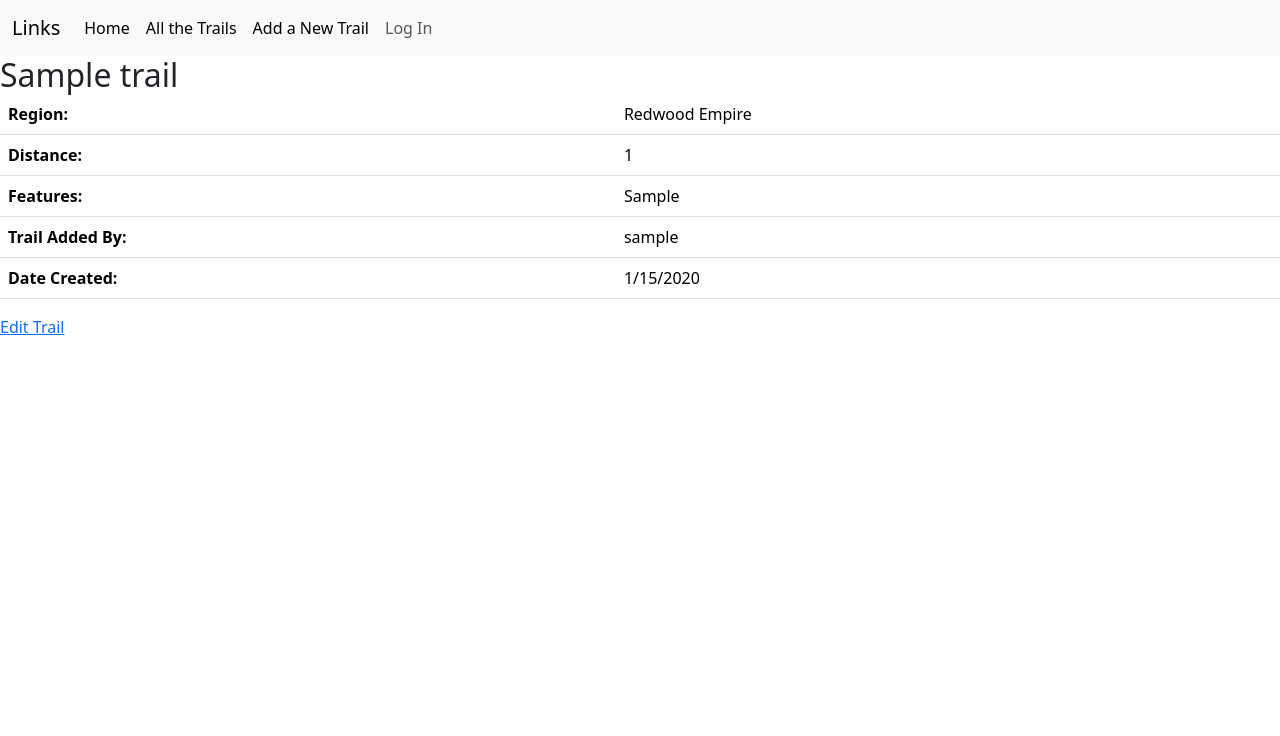
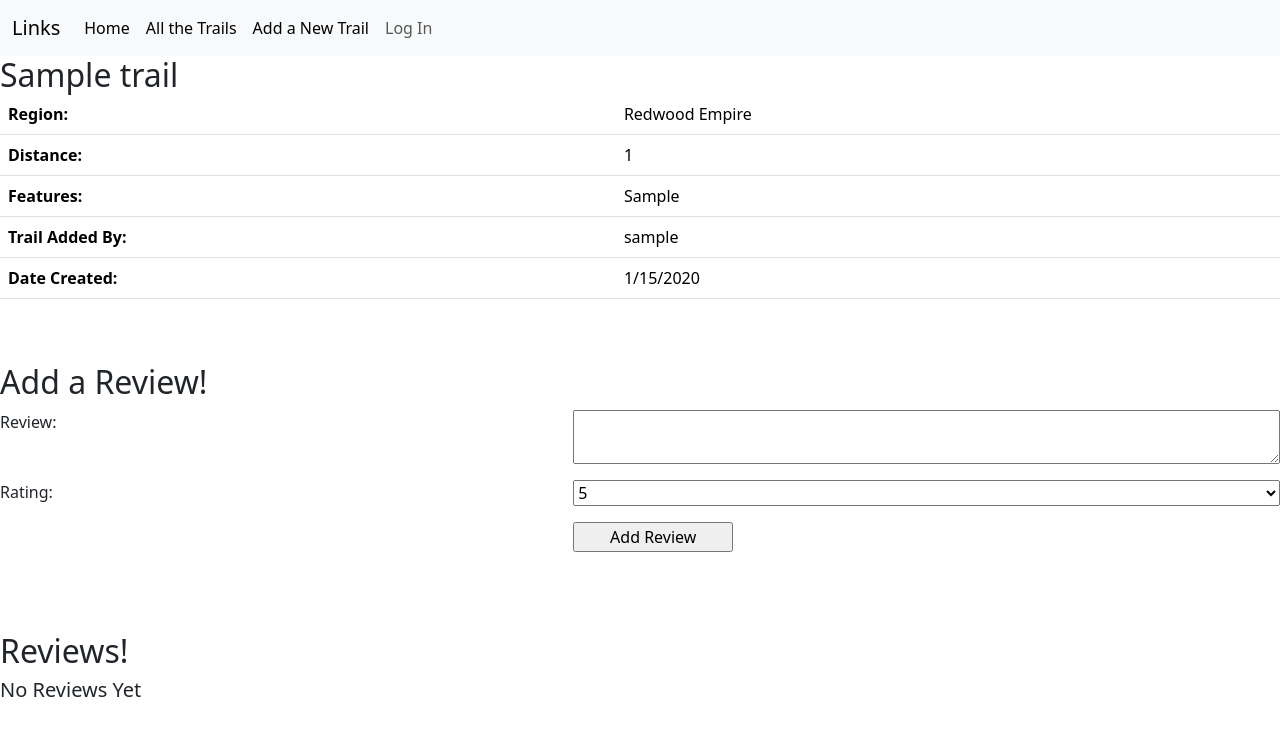
Before and after one commit to rothmana123/Project2-Senderos-Serpenteantes, a Node server app: page /trails/600000000000000000000001 in a window 1280 px wide. Shown: the top 736 px of the page. Run offline with Node 20, Linux system fonts and the light colour scheme; tables that the repository leaves empty hold one stand-in row (values such as "Sample post"); some libraries are stand-ins or nearby versions.

Commit message:
commit before hacking at at user profile

```diff
--- a/public/stylesheets/style.css
+++ b/public/stylesheets/style.css
@@ -0,0 +1,22 @@
+#add-review-form {
+  display: grid;
+  grid-template-columns: auto auto;
+  grid-gap: 1rem;
+  margin-bottom: 2rem;
+}
+
+#add-review-form input[type="submit"]  {
+  width: 10rem;
+  grid-column: 2 / 3;
+}
+
+.review-user {
+    display: flex;
+    justify-content: center;
+    align-items: center;
+  }
+
+  .review-user img {
+    border-radius: 50%;
+    height: 40px;
+  }
--- a/server.js
+++ b/server.js
@@ -10,6 +10,7 @@ const methodOverride = require('method-override')
 
 const indexRouter = require('./routes/index')
 const trailsRouter = require('./routes/trails')
+const reviewsRouter = require('./routes/reviews')
 
 const app = express()
 
@@ -46,6 +47,7 @@ app.use(express.static(path.join(__dirname, 'public')))
 
 app.use('/', indexRouter)
 app.use('/trails', trailsRouter)
+app.use('/reviews', reviewsRouter)
 
 app.use(function (req, res, next) {
 	next(createError(404))
--- a/views/trails/edit.ejs
+++ b/views/trails/edit.ejs
@@ -54,7 +54,11 @@
         <input type="hidden" name="features" value="">
       </div>
     <button type="submit">Save Trail</button>
+    <form action="/trails" method="GET">
+        <button type="submit">Back</button>
+      </form>
   </form>
 
 
+
 <%- include('../partials/footer') %>
--- a/views/trails/show.ejs
+++ b/views/trails/show.ejs
@@ -26,6 +26,72 @@
       </tr>
     </tbody>
   </table>
-    <a href='/trails/<%= trail._id %>/edit'>Edit Trail</a>
+  <% if (user && user._id.equals(trail.user)) { %>
+    <form action="/trails/<%= trail._id %>/edit" method="GET">
+        <button type="submit">Edit Trail</button>
+      </form>
+  <% } %>
+
+  <% if (user && user._id.equals(trail.user)) { %>
+    <form action="/trails/<%= trail._id %>?_method=DELETE" method="POST">
+      <button type="submit">Delete Trail</button>
+    </form>
+  <% } %>
+
+  <br><br><h2>Add a Review!</h2>
+<form id="add-review-form" action="/reviews/<%= trail._id %>/reviews" method="POST">
+
+  <label>Review:</label>
+  <textarea name="content"></textarea>
+  <label>Rating:</label>
+  <select name="rating">
+    <option value="1">1</option>
+    <option value="2">2</option>
+    <option value="3">3</option>
+    <option value="4">4</option>
+    <option value="5" selected>5</option>
+  </select>
+  <input type="submit" value="Add Review">
+</form>
+
+<br><br><h2>Reviews!</h2>
+<% if (trail.reviews.length) { %>
+    <table>
+      <thead>
+        <tr>
+          <th>User</th>
+          <th>Date</th>
+          <th>Review</th>
+          <th>Rating</th>
+          <th></th>
+        </tr>
+      </thead>
+      <tbody>
+        <% let total = 0 %>
+        <% trail.reviews.forEach(function(r) { %>
+          <% total += r.rating %>
+          <tr>
+            <td class="review-user"><img alt="avatar" src="<%= r.userAvatar %>" referrerpolicy="no-referrer" ><%= r.userName %></td>
+            <td><%= r.createdAt.toLocaleDateString() %></td>
+            <td><%= r.content %></td>
+            <td><%= r.rating %></td>
+            <td>
+              <% if (user?._id.equals(r.user)) { %>
+                <form action="/reviews/<%= r._id %>?_method=DELETE" method="POST">
+                  <button type="submit">X</button>
+                </form>
+              <% } %>
+            </td>
+          </tr>
+        <% }); %>
+        <tr>
+          <td colspan="3"></td>
+          <td><strong><%= (total / trail.reviews.length).toFixed(1) %></strong></td>
+        </tr>
+      </tbody>
+    </table>
+  <% } else { %>
+    <h5>No Reviews Yet</h5>
+  <% } %>
 
 <%- include('../partials/footer') %>
```
Also changed, not shown: controllers/reviews.js (added, +36 -0 lines), models/trails.js (+22 -0 lines), routes/reviews.js (added, +13 -0 lines).
